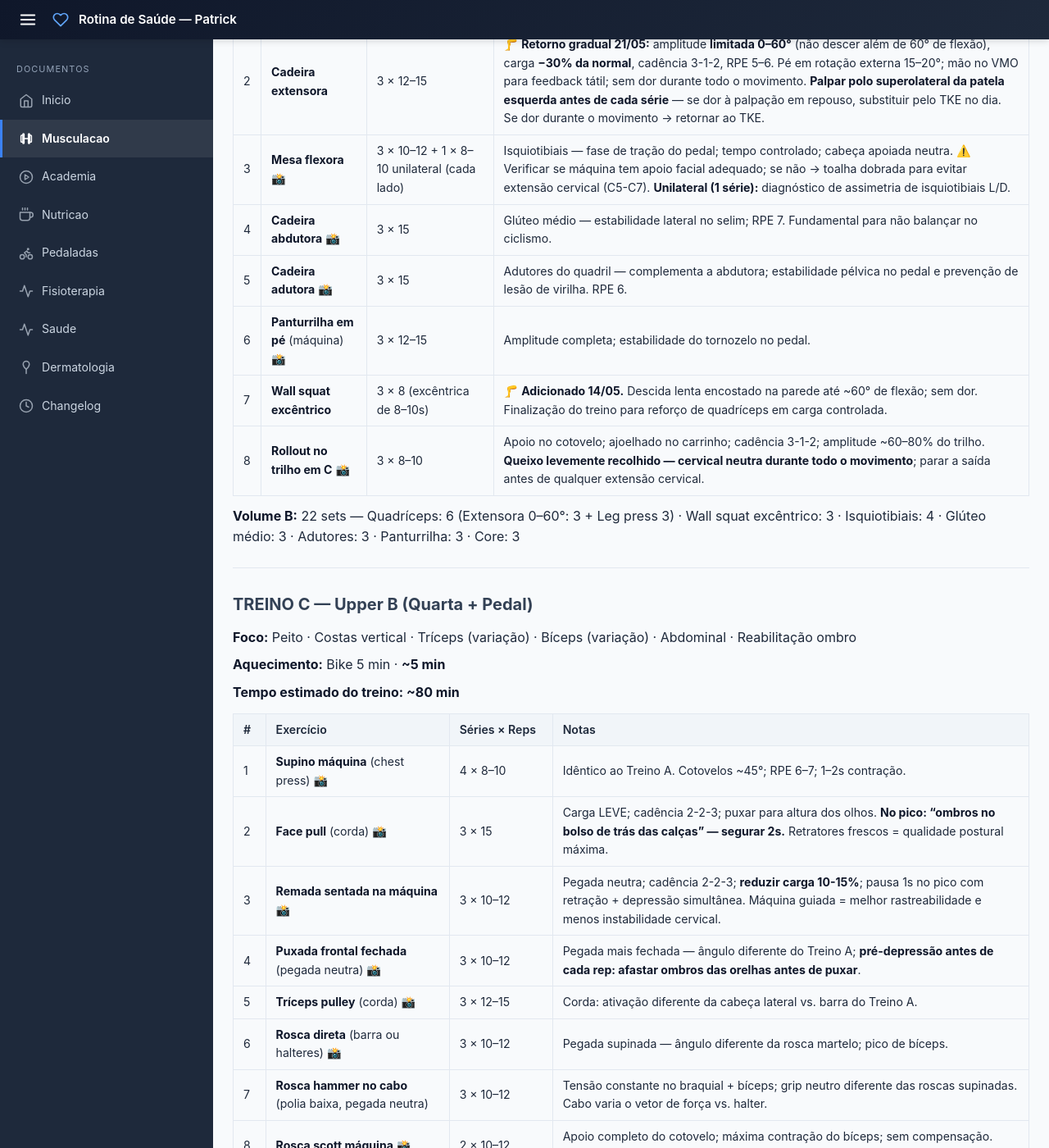
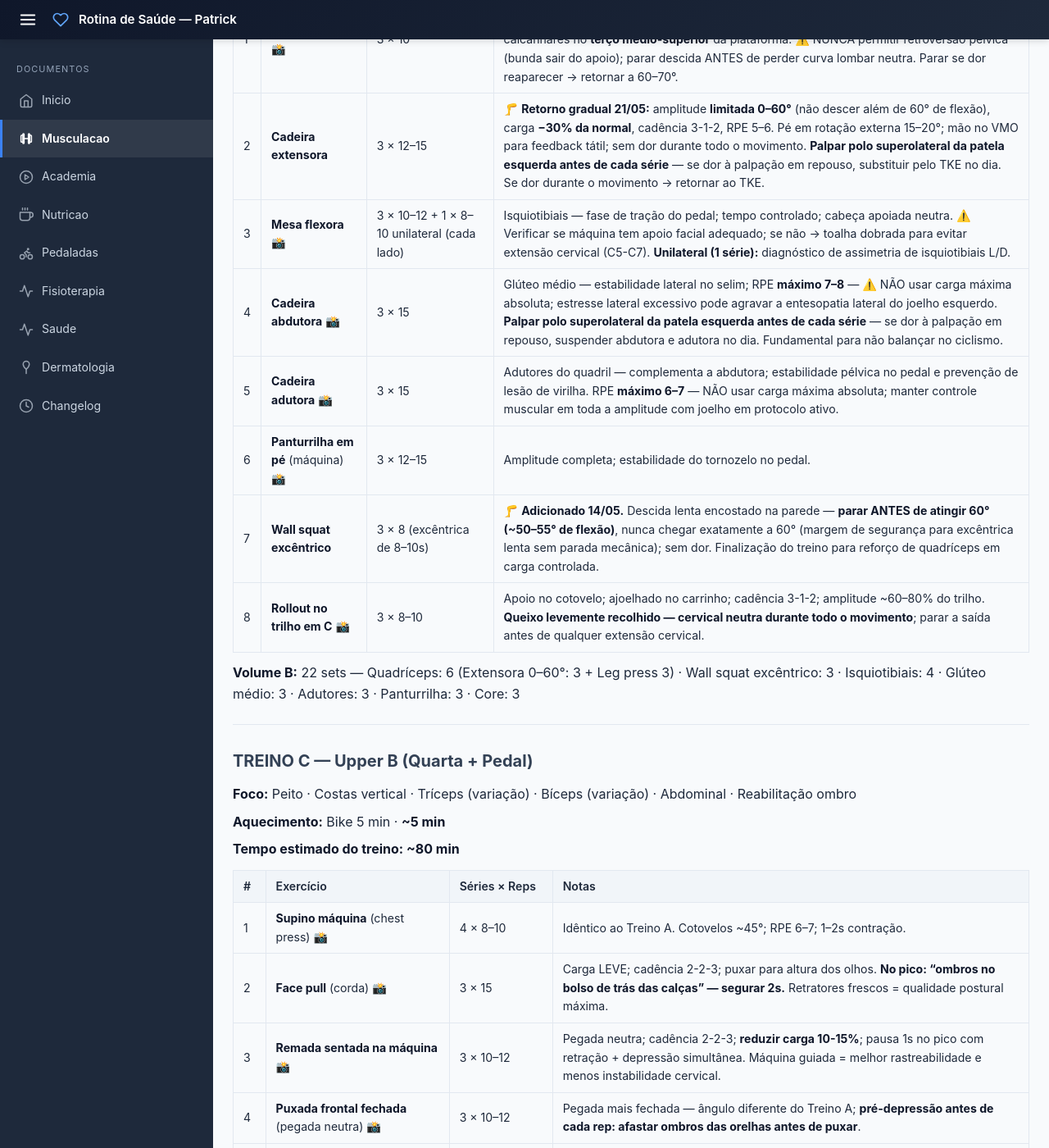
Before and after one commit to criapix/rotina-saude, a Jekyll site: the page built from serie-academia.md, in a window 1280 px wide and 1400 px high, scrolled down 2038 px. Shown: the whole window at 82% size. Built offline with Jekyll 4.4.1, drawn with Linux system fonts in a browser that asks for light colours; some of the changed text lies outside the part shown.

Commit message:
Revisar e adequar minha série de academia completa. Tenho treinado 4-5x/
Task id: 9809acdb80b2
Source: Telegram chat (user 8654477461)

Série ajustada (não reformulada): +1 série de tríceps no Treino C (3→4, total 9 sets/semana); RPE máximo 7–8 na abdutora e 6–7 na adutora com palpação pré-série obrigatória; wall squat limitado a 50–55° (margem de segurança excêntrica); deload imediato recomendado com instruções específicas para protocolo de joelho; Mesociclo +1 mapeado após deload e liberação clínica de 04/06.

Reviewed by: personal-trainer-reviewer, fisioterapeuta-preventivo, ortopedista-esportivo

```diff
--- a/serie-academia.md
+++ b/serie-academia.md
@@ -10,6 +10,8 @@
 > 🦵 **Atualizado 21/05/2026 — Retorno gradual ao protocolo de quadríceps:** joelho esquerdo sem dor (Fase 2 ativa). Cadeira extensora reintroduzida em amplitude limitada (0–60°, −30% carga, RPE 5–6) em B e D; leg press progressivo para 80–90° com carga −10–15%; foam roll e aquecimento de joelho mantidos obrigatoriamente. Próxima reavaliação: 04/06/2026 (amplitude completa só após 3 semanas sem dor).
 >
 > **Atualizada 02/04/2026** — Ajustes de protração escapular: face pull movido para C2 (3×15), remadas com pausa retração+depressão, pré-depressão nas puxadas
+>
+> **Revisão 21/05/2026 (2 meses de mesociclo):** tríceps +1 série no Treino C (3→4 sets, total 9 sets/semana); RPE máximo 7–8 na abdutora e 6–7 na adutora (protocolo de joelho ativo — carga máxima proibida); deload 1 semana recomendado antes da próxima semana de progressão; Mesociclo +1 indicado após deload (ver tabela de rotação).
 
 **Objetivos:** Ganho de peitoral e braço · Redução de gordura abdominal · Fortalecimento de core · Melhora de força para ciclismo
 
@@ -66,10 +68,10 @@
 | 1 | **Leg press 45°** [📸](https://treinomestre.com.br/wp-content/uploads/2019/06/leg-press-45.jpg) | 3 × 10 | 🦵 **Retorno gradual 21/05:** amplitude **80–90°** (ainda não amplitude completa), carga **−10–15%**, cadência **4-1-3**, RPE 7. Pés em **rotação externa 15–20°**, largura dos ombros, calcanhares no **terço médio-superior** da plataforma. ⚠️ NUNCA permitir retroversão pélvica (bunda sair do apoio); parar descida ANTES de perder curva lombar neutra. Parar se dor reaparecer → retornar a 60–70°. |
 | 2 | **Cadeira extensora** | 3 × 12–15 | 🦵 **Retorno gradual 21/05:** amplitude **limitada 0–60°** (não descer além de 60° de flexão), carga **−30% da normal**, cadência 3-1-2, RPE 5–6. Pé em rotação externa 15–20°; mão no VMO para feedback tátil; sem dor durante todo o movimento. **Palpar polo superolateral da patela esquerda antes de cada série** — se dor à palpação em repouso, substituir pelo TKE no dia. Se dor durante o movimento → retornar ao TKE. |
 | 3 | **Mesa flexora** [📸](https://www.hipertrofia.org/blog/wp-content/uploads/2018/09/execucao-da-mesa-flexora1.jpg) | 3 × 10–12 + 1 × 8–10 unilateral (cada lado) | Isquiotibiais — fase de tração do pedal; tempo controlado; cabeça apoiada neutra. ⚠️ Verificar se máquina tem apoio facial adequado; se não → toalha dobrada para evitar extensão cervical (C5-C7). **Unilateral (1 série):** diagnóstico de assimetria de isquiotibiais L/D. |
-| 4 | **Cadeira abdutora** [📸](https://cdn.muscleandstrength.com/sites/default/files/hip-abduction-machine.jpg) | 3 × 15 | Glúteo médio — estabilidade lateral no selim; RPE 7. Fundamental para não balançar no ciclismo. |
-| 5 | **Cadeira adutora** [📸](https://cdn.muscleandstrength.com/sites/default/files/hip-adduction-machine.jpg) | 3 × 15 | Adutores do quadril — complementa a abdutora; estabilidade pélvica no pedal e prevenção de lesão de virilha. RPE 6. |
+| 4 | **Cadeira abdutora** [📸](https://cdn.muscleandstrength.com/sites/default/files/hip-abduction-machine.jpg) | 3 × 15 | Glúteo médio — estabilidade lateral no selim; RPE **máximo 7–8** — ⚠️ NÃO usar carga máxima absoluta; estresse lateral excessivo pode agravar a entesopatia lateral do joelho esquerdo. **Palpar polo superolateral da patela esquerda antes de cada série** — se dor à palpação em repouso, suspender abdutora e adutora no dia. Fundamental para não balançar no ciclismo. |
+| 5 | **Cadeira adutora** [📸](https://cdn.muscleandstrength.com/sites/default/files/hip-adduction-machine.jpg) | 3 × 15 | Adutores do quadril — complementa a abdutora; estabilidade pélvica no pedal e prevenção de lesão de virilha. RPE **máximo 6–7** — NÃO usar carga máxima absoluta; manter controle muscular em toda a amplitude com joelho em protocolo ativo. |
 | 6 | **Panturrilha em pé** (máquina) [📸](https://www.mundoboaforma.com.br/wp-content/uploads/2022/10/aparelho-panturrilha.jpg) | 3 × 12–15 | Amplitude completa; estabilidade do tornozelo no pedal. |
-| 7 | **Wall squat excêntrico** | 3 × 8 (excêntrica de 8–10s) | 🦵 **Adicionado 14/05.** Descida lenta encostado na parede até ~60° de flexão; sem dor. Finalização do treino para reforço de quadríceps em carga controlada. |
+| 7 | **Wall squat excêntrico** | 3 × 8 (excêntrica de 8–10s) | 🦵 **Adicionado 14/05.** Descida lenta encostado na parede — **parar ANTES de atingir 60° (~50–55° de flexão)**, nunca chegar exatamente a 60° (margem de segurança para excêntrica lenta sem parada mecânica); sem dor. Finalização do treino para reforço de quadríceps em carga controlada. |
 | 8 | **Rollout no trilho em C** [📸](https://www.hipertrofia.org/blog/wp-content/uploads/2017/09/abdominal-maquina.gif) | 3 × 8–10 | Apoio no cotovelo; ajoelhado no carrinho; cadência 3-1-2; amplitude ~60–80% do trilho. **Queixo levemente recolhido — cervical neutra durante todo o movimento**; parar a saída antes de qualquer extensão cervical. |
 
 **Volume B:** 22 sets — Quadríceps: 6 (Extensora 0–60°: 3 + Leg press 3) · Wall squat excêntrico: 3 · Isquiotibiais: 4 · Glúteo médio: 3 · Adutores: 3 · Panturrilha: 3 · Core: 3
@@ -90,14 +92,14 @@
 | 2 | **Face pull** (corda) [📸](https://www.hipertrofia.org/blog/wp-content/uploads/2019/10/face-pulls.jpg) | 3 × 15 | Carga LEVE; cadência 2-2-3; puxar para altura dos olhos. **No pico: "ombros no bolso de trás das calças" — segurar 2s.** Retratores frescos = qualidade postural máxima. |
 | 3 | **Remada sentada na máquina** [📸](https://static.wixstatic.com/media/2edbed_56a6cbe28714421c96fb1f932516ed07~mv2.jpg) | 3 × 10–12 | Pegada neutra; cadência 2-2-3; **reduzir carga 10-15%**; pausa 1s no pico com retração + depressão simultânea. Máquina guiada = melhor rastreabilidade e menos instabilidade cervical. |
 | 4 | **Puxada frontal fechada** (pegada neutra) [📸](https://treinomestre.com.br/wp-content/uploads/2022/06/puxada-fechada-pegada-supinada.png) | 3 × 10–12 | Pegada mais fechada — ângulo diferente do Treino A; **pré-depressão antes de cada rep: afastar ombros das orelhas antes de puxar**. |
-| 5 | **Tríceps pulley** (corda) [📸](https://www.hipertrofia.org/blog/wp-content/uploads/2018/10/execucao-do-triceps-corda.jpg) | 3 × 12–15 | Corda: ativação diferente da cabeça lateral vs. barra do Treino A. |
+| 5 | **Tríceps pulley** (corda) [📸](https://www.hipertrofia.org/blog/wp-content/uploads/2018/10/execucao-do-triceps-corda.jpg) | 4 × 12–15 | Corda: ativação diferente da cabeça lateral vs. barra do Treino A. 4 sets (era 3) para equalizar volume com Treino A e atingir 9 sets/semana de tríceps — maior músculo do braço. |
 | 6 | **Rosca direta** (barra ou halteres) [📸](https://www.hipertrofia.org/blog/wp-content/uploads/2018/08/rosca-direta-com-barra-1.jpg) | 3 × 10–12 | Pegada supinada — ângulo diferente da rosca martelo; pico de bíceps. |
 | 7 | **Rosca hammer no cabo** (polia baixa, pegada neutra) | 3 × 10–12 | Tensão constante no braquial + bíceps; grip neutro diferente das roscas supinadas. Cabo varia o vetor de força vs. halter. |
 | 8 | **Rosca scott máquina** [📸](https://static1.minhavida.com.br/articles/a0/79/bd/2f/makatserchykshutterstock-orig-1.jpg) | 2 × 10–12 | Apoio completo do cotovelo; máxima contração do bíceps; sem compensação. Finishing set — vem após o hammer para fatiga máxima. |
 | 9 | **Máquina de rotação de tronco** [📸](https://totalpass.com/wp-content/uploads/2025/12/twist1.png) | 2 × 12 (cada lado) | Core rotacional — frequência 2×/semana (complementa Treino D). Carga LEVE; movimento pelo tronco; cervical fixa à frente. |
 | 10 | **Abdominal na máquina** (cadeira abdominal; punhos acima da cabeça) [📸](https://www.hipertrofia.org/blog/wp-content/uploads/2017/09/abdominal-maquina.gif) | 3 × 12–15 | Sentado; segurar os punhos acima da cabeça; retrair e deprimir escápulas ("ombros no bolso") antes de cada série e manter; flexão de tronco controlada (não puxar pelos braços); cervical neutra; RPE 6. Parar se sentir pressão no ombro direito. |
 
-**Volume C:** 29 sets — Peito: 4 · Costas: 6 · Tríceps: 3 · Bíceps: 8 · Core: 5 · Reabilitação: 3
+**Volume C:** 30 sets — Peito: 4 · Costas: 6 · Tríceps: 4 · Bíceps: 8 · Core: 5 · Reabilitação: 3
 
 ---
 
@@ -124,8 +126,8 @@
 | 2 | **Cadeira extensora** | 3 × 12–15 | 🦵 **Retorno gradual 21/05:** amplitude **limitada 0–60°** (não descer além de 60° de flexão), carga **−30% da normal**, cadência 3-1-2, RPE 5–6. Pé em rotação externa 15–20°; mão no VMO para feedback tátil; sem dor durante todo o movimento. **Palpar polo superolateral da patela esquerda antes de cada série** — se dor à palpação em repouso, substituir pelo TKE no dia. Se dor durante o movimento → retornar ao isométrico de leg press. |
 | 3 | **Leg press 45°** [📸](https://treinomestre.com.br/wp-content/uploads/2019/06/leg-press-45.jpg) | 3 × 10 | 🦵 **Retorno gradual 21/05:** amplitude **80–90°**, carga **−10–15%**, cadência **4-1-3**, RPE 7. Mesmo posicionamento de pés do Treino B. ⚠️ NUNCA permitir retroversão pélvica (bunda sair do apoio); parar descida ANTES de perder curva lombar neutra. Descansar 90–120s após a extensora. Parar se dor reaparecer → retornar a 60–70°. |
 | 4 | **Mesa flexora** [📸](https://www.hipertrofia.org/blog/wp-content/uploads/2018/09/execucao-da-mesa-flexora1.jpg) | 4 × 10–12 | 🦵 **Retornado a 4 séries 21/05** (era 5 séries durante o protocolo de joelho para compensar a redução de quadríceps). Isquiotibiais — fase de tração do pedal. ⚠️ Verificar apoio facial; se inadequado → toalha dobrada para evitar extensão cervical (C5-C7). |
-| 5 | **Cadeira abdutora** [📸](https://cdn.muscleandstrength.com/sites/default/files/hip-abduction-machine.jpg) | 3 × 15 | Glúteo médio — frequência 2×/semana (complementa Treino B); estabilidade lateral no selim. RPE 7. |
-| 6 | **Cadeira adutora** [📸](https://cdn.muscleandstrength.com/sites/default/files/hip-adduction-machine.jpg) | 3 × 15 | Adutores do quadril — par com a abdutora; estabilidade pélvica e prevenção de lesão de virilha. RPE 6. |
+| 5 | **Cadeira abdutora** [📸](https://cdn.muscleandstrength.com/sites/default/files/hip-abduction-machine.jpg) | 3 × 15 | Glúteo médio — frequência 2×/semana (complementa Treino B); estabilidade lateral no selim. RPE **máximo 7–8** — ⚠️ NÃO usar carga máxima absoluta com joelho em protocolo ativo; estresse lateral pode agravar a entesopatia superolateral da patela. **Palpar polo superolateral da patela esquerda antes de cada série** — se dor à palpação, suspender abdutora e adutora no dia. Se fadiga subjetiva de joelho após cadeira extensora: cortar 1 série da abdutora (não do leg press). |
+| 6 | **Cadeira adutora** [📸](https://cdn.muscleandstrength.com/sites/default/files/hip-adduction-machine.jpg) | 3 × 15 | Adutores do quadril — par com a abdutora; estabilidade pélvica e prevenção de lesão de virilha. RPE **máximo 6–7** — NÃO usar carga máxima absoluta; controle total da amplitude. |
 | 7 | **Panturrilha em pé** (máquina) [📸](https://www.mundoboaforma.com.br/wp-content/uploads/2022/10/aparelho-panturrilha.jpg) | 3 × 12–15 | Amplitude completa; frequência 2×/semana. |
 | 8 | **Rollout no trilho reto inclinado** [📸](https://www.hipertrofia.org/blog/wp-content/uploads/2017/09/abdominal-maquina.gif) | 3 × 8–10 | Apoio no cotovelo; ajoelhado no carrinho; cadência 3-1-2; iniciar com ~60% do trilho, progredir amplitude progressivamente. **Queixo levemente recolhido — cervical neutra durante todo o movimento**. |
 | 9 | **Cadeira extensora — isométrico terminal** | 3 × 10 (hold 3s em extensão máxima) | 🦵 **Substituiu wall squat excêntrico em 18/05.** Amplitude restrita a **20°→0° apenas** — não descer além de 20° de flexão. Pé em rotação externa 15–20°; mão no VMO para feedback tátil; hold 3s em extensão máxima; cadência 2-3-3; carga LEVE (RPE 4). Objetivo: recrutar VMO em arco sem estresse de tração na inserção tendínea. Wall squat mantido apenas no Treino B. |
@@ -143,7 +145,7 @@
 | **Costas horizontal** | 3 | — | 3 | — | **6** |
 | **Costas vertical** | 3 | — | 3 | — | **6** |
 | **Costas total** | 6 | — | 6 | — | **12** |
-| **Tríceps** | 5 | — | 3 | — | **8** |
+| **Tríceps** | 5 | — | 4 | — | **9** |
 | **Bíceps** | 6 | — | 8 | — | **14** |
 | **Glúteo máximo** | — | — | — | 4 | **4** |
 | **Quadríceps** | — | 6 | — | 9 | **15** (🦵 retorno gradual 21/05: extensora 0–60° reintroduzida em B e D) |
@@ -169,7 +171,7 @@
 - **Braços:** RPE 6–7 — tríceps é o maior músculo do braço; 9 sets com 3 variações + bíceps 14 sets com 4 variações = máximo estímulo dentro das restrições do ombro
 - **Core:** RPE 6 — foco em qualidade e controle
 - **Reabilitação (rot. ext / face pull):** RPE 4–5 — carga leve sempre, foco em execução
-- **Deload** a cada 4–6 semanas: reduzir carga 30–40% por 1 semana
+- **Deload** a cada 4–6 semanas: reduzir carga 30–40% por 1 semana. **⚠️ Maio/2026: 2 meses com o mesmo mesociclo — deload imediato recomendado (1 semana) antes de retomar progressão.** Durante o deload: compostos principais −30–40%; cadeira extensora e leg press de Fase 2 mantidos em carga normal (protocolo terapêutico não regride); wall squat excêntrico reduz para 2×5 com excêntrica de 5s. Após deload, iniciar Mesociclo +1: Upper A puxada → máquina guiada (descida reta); Lower D leg press → horizontal/sentado **somente após liberação do protocolo de joelho** (avaliação 04/06/2026) e com carga inicial 20–25% menor que o 45° atual.
 
 ---
 
```
Also changed, not shown: .claude/agent-memory/personal-trainer-reviewer/project_serie_estado_atual.md.
